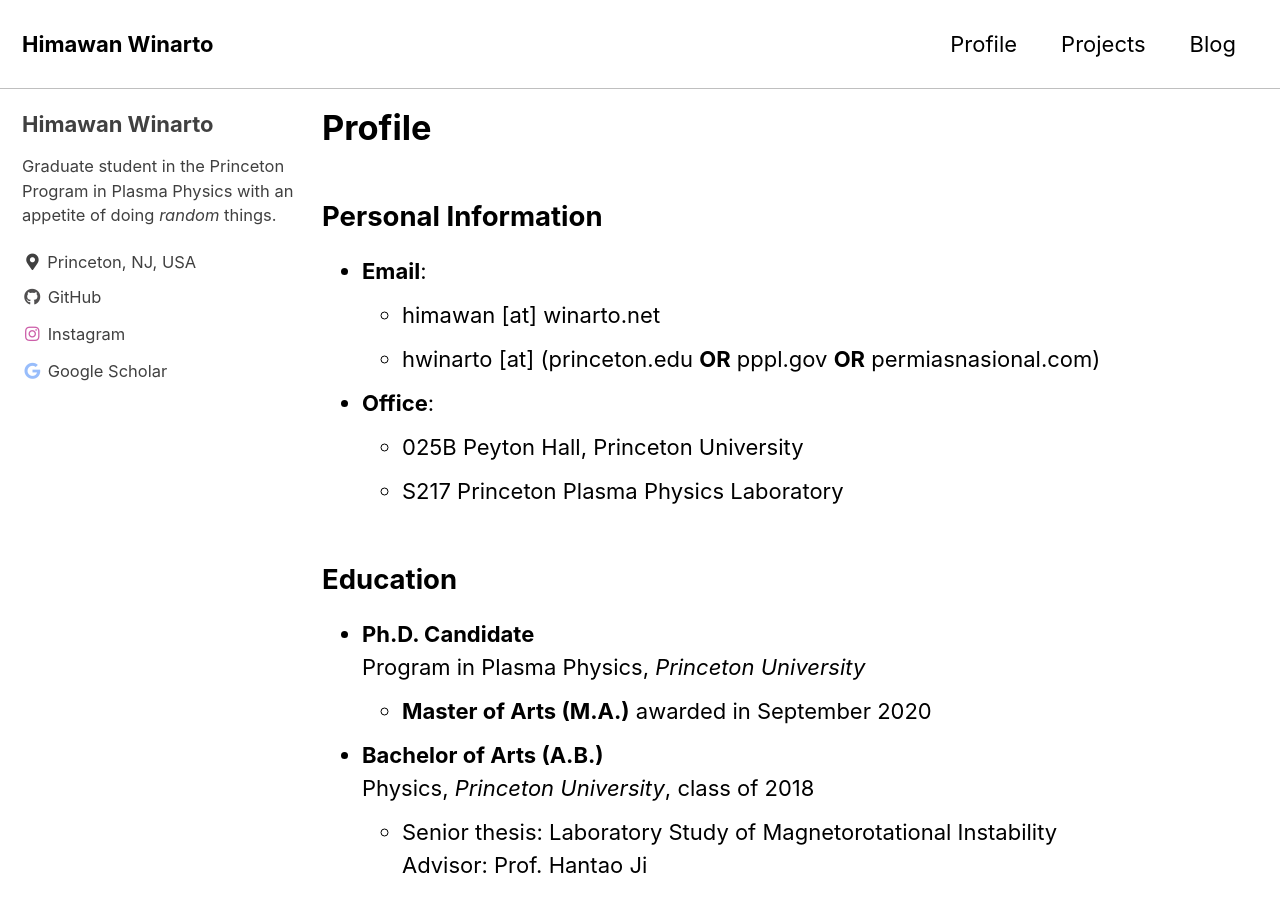
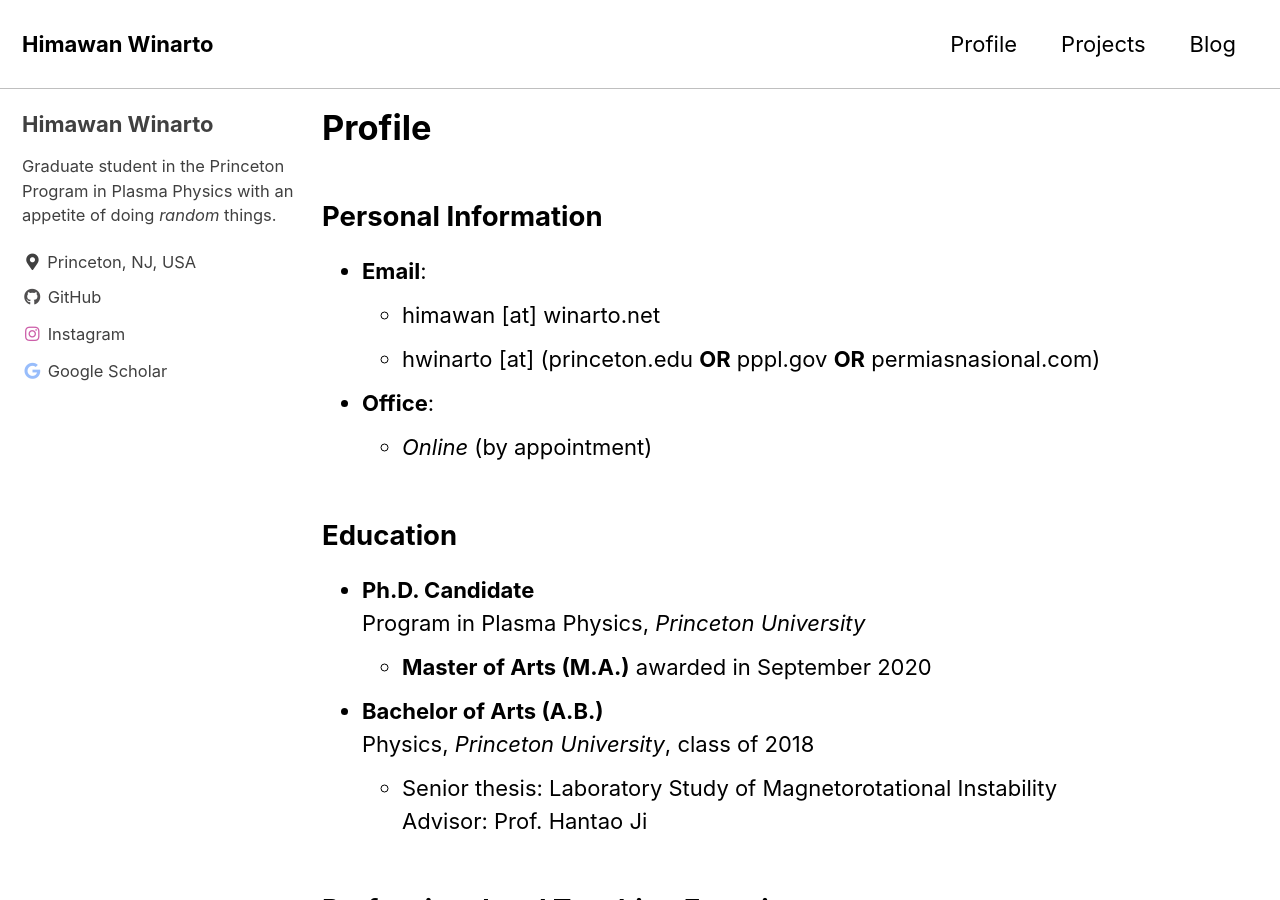
Before and after one commit to himax16/personal-website-jekyll, a Jekyll site: the page built from _pages/profile.md, in a window 1280 px wide and 900 px high. Built offline with Jekyll 4.4.1, drawn with Linux system fonts in a browser that asks for light colours; cached includes are drawn as plain includes.

Commit message:
Remove office

```diff
--- a/_pages/profile.md
+++ b/_pages/profile.md
@@ -15,8 +15,7 @@ classes: wide
   * himawan [at] winarto.net
   * hwinarto [at] (princeton.edu **OR** pppl.gov **OR** permiasnasional.com)
 * **Office**:
-  * 025B Peyton Hall, Princeton University
-  * S217 Princeton Plasma Physics Laboratory
+  * _Online_ (by appointment)
 
 ## Education
 
```
